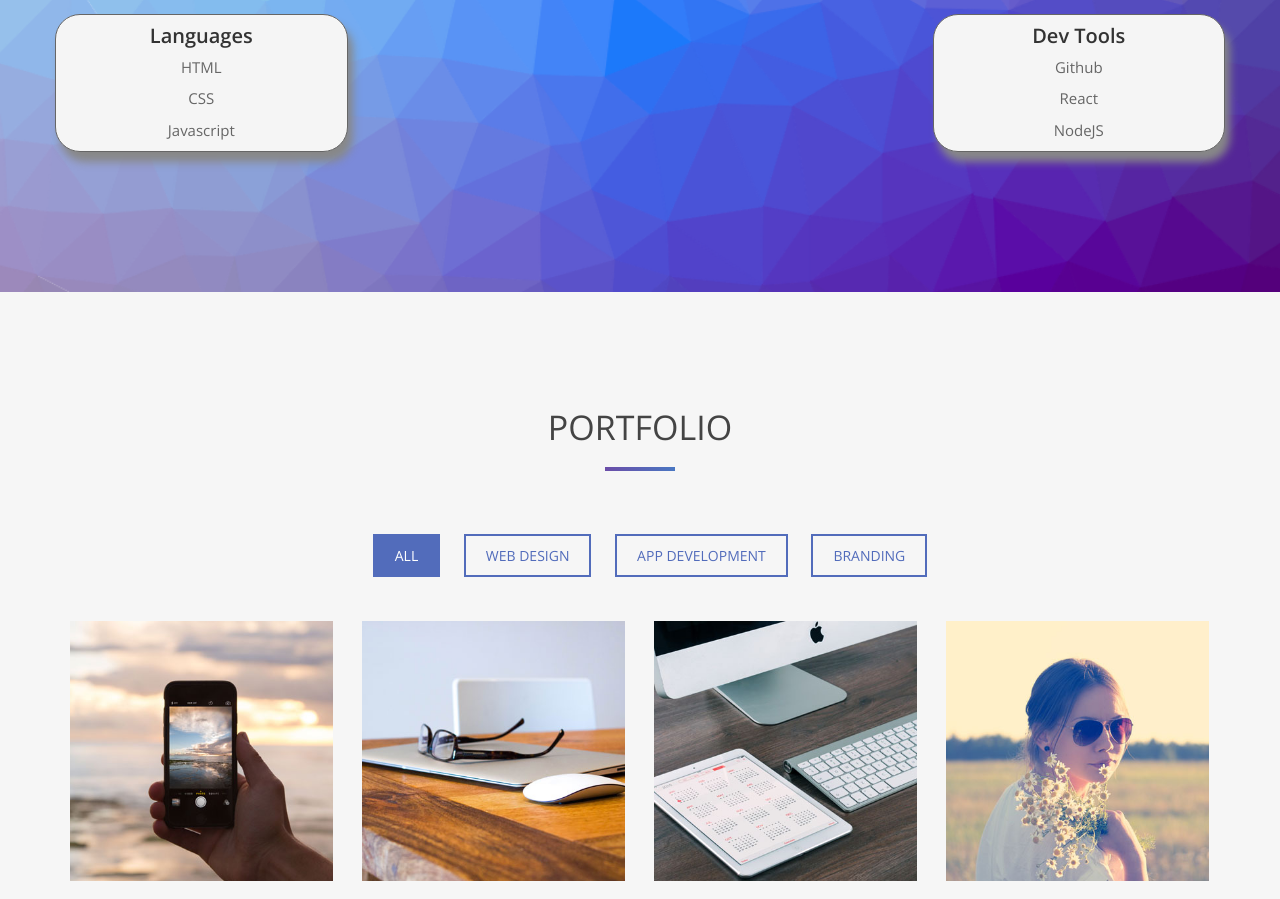
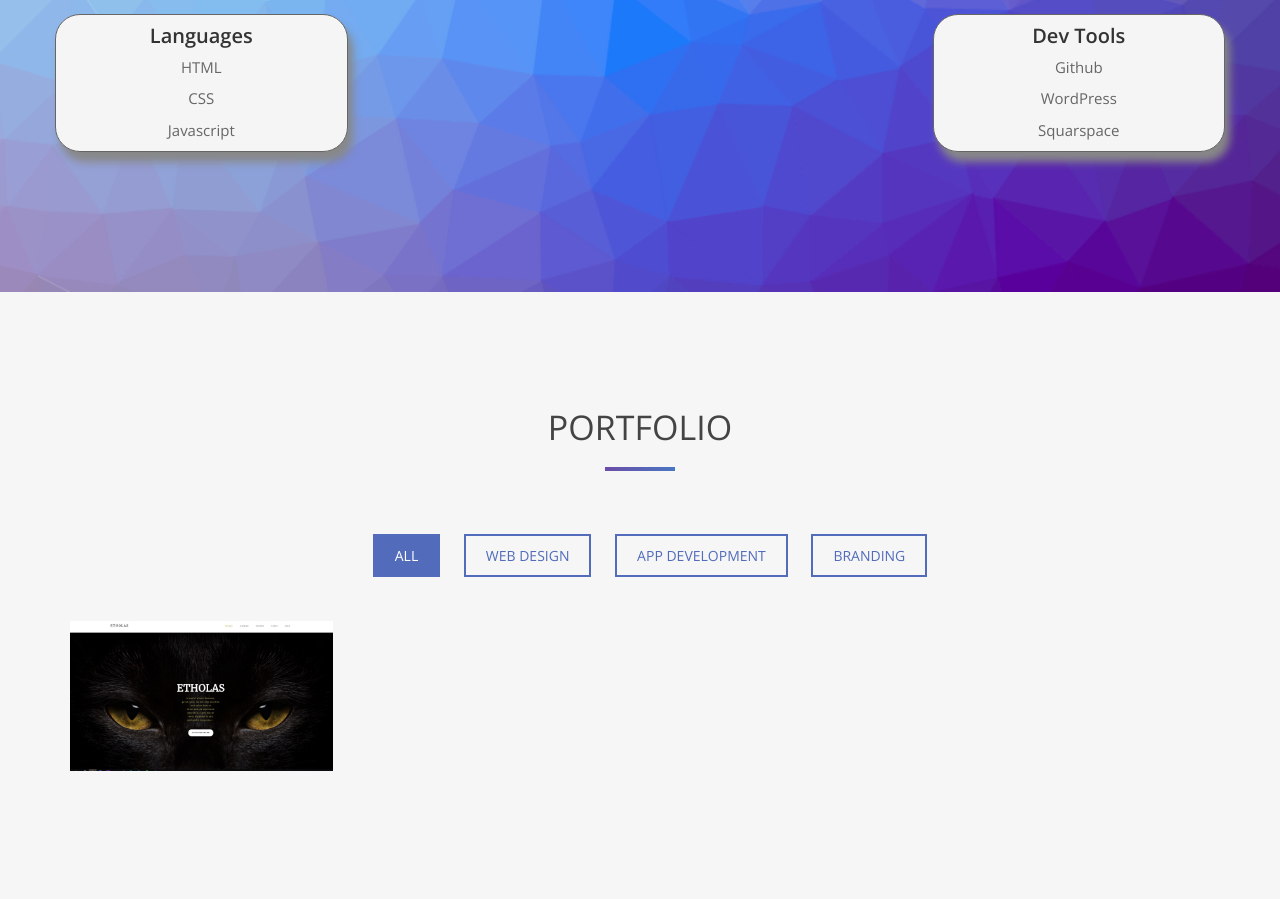
Before and after one commit to jtimothywood5/jtimothywood5.github.io, a plain HTML site: page index.html in a window 1280 px wide. Shown: the part 1833-2732 px from the top of the page. Drawn offline with nearby package versions, Linux system fonts and the light colour scheme.

Commit message:
Commit Portfolio

```diff
--- a/index.html
+++ b/index.html
@@ -105,6 +105,7 @@
         <p>HTML</p>
         <p>CSS</p>
         <p>Javascript</p>
+
       </div>
        <div class="col-md-3 col-sm-12  "> <!-- <span class="chart" data-percent="80"> <span class="percent">80</span> </span><-->
          <h4></h4>
@@ -115,8 +116,8 @@
       <div class="col-md-3  col-sm-12 skill jack-box ">  <!--<span class="chart" data-percent="85"> <span class="percent">85</span> </span><-->
         <h4>Dev Tools</h4>
         <p>Github</p>
-        <p>React</p>
-        <p>NodeJS</p>
+        <p>WordPress</p>
+        <p>Squarspace</p>
 
       </div>
 
@@ -148,14 +149,14 @@
       <div class="portfolio-items">
         <div class="col-sm-6 col-md-3 col-lg-3 web">
           <div class="portfolio-item">
-            <div class="hover-bg"> <a href="img/portfolio/01-large.jpg" title="Project description" rel="prettyPhoto">
+            <div class="hover-bg"> <a href="img/portfolio/etholas.jpg" title="Project description" rel="prettyPhoto">
               <div class="hover-text">
                 <h4>Project Title</h4>
                 <small>Web Design</small> </div>
-              <img src="img/portfolio/01-small.jpg" class="img-responsive" alt="Project Title"> </a> </div>
+              <img src="img/portfolio/etholas.jpg" class="img-responsive" alt="Project Title"> </a> </div>
           </div>
         </div>
-        <div class="col-sm-6 col-md-3 col-lg-3 app">
+        <!-- <div class="col-sm-6 col-md-3 col-lg-3 app">
           <div class="portfolio-item">
             <div class="hover-bg"> <a href="img/portfolio/02-large.jpg" title="Project description" rel="prettyPhoto">
               <div class="hover-text">
@@ -217,7 +218,7 @@
                 <small>Web Design</small> </div>
               <img src="img/portfolio/08-small.jpg" class="img-responsive" alt="Project Title"> </a> </div>
           </div>
-        </div>
+        </div> -->
       </div>
     </div>
   </div>
```
Also changed, not shown: img/portfolio/etholas.JPG (added).
